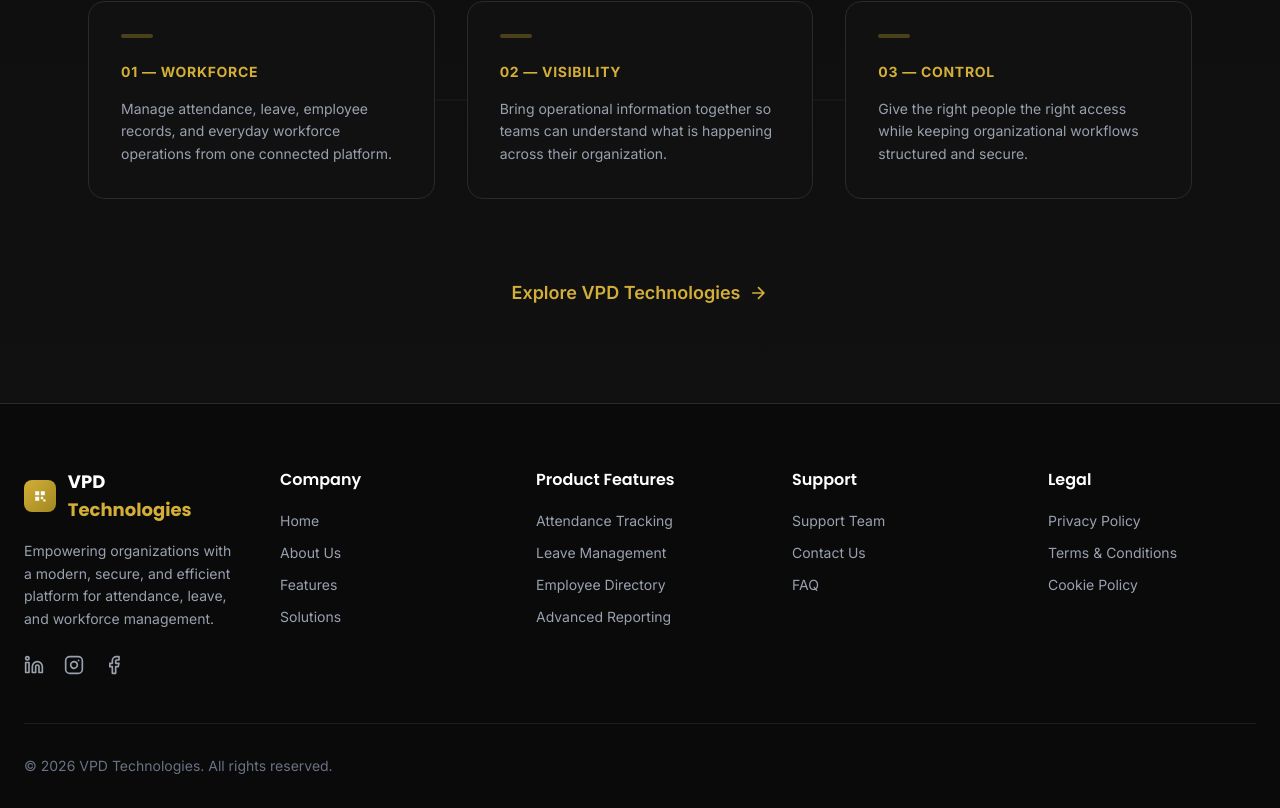
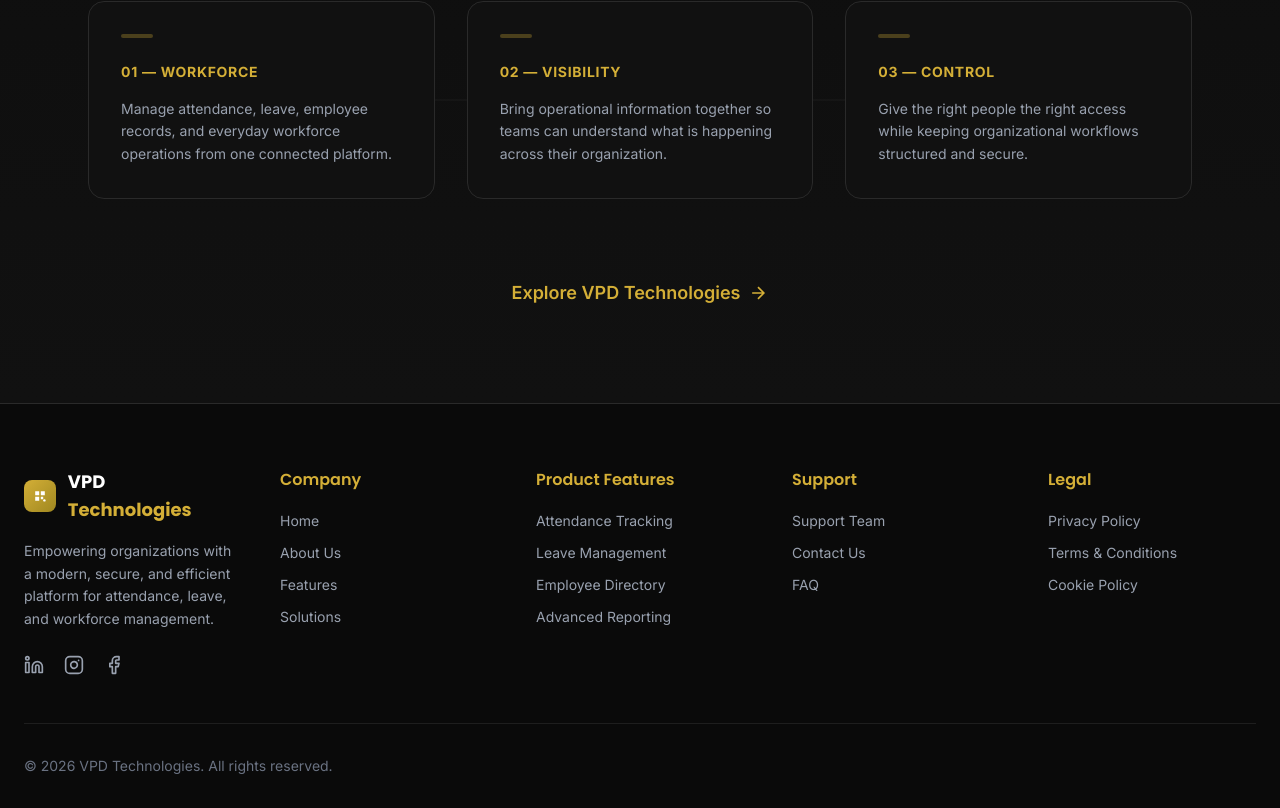
Before and after one commit to gollapuveeresh/Employee-Attendance-Management-System-Updated-, a React (Vite) app in the folder frontend/: page / in a window 1280 px wide. Shown: the part 3998-4806 px from the top of the page. Built offline with nearby package versions, Linux system fonts and the light colour scheme; no server answers; the HTML template or start-up script is replaced by a standard one.

Commit message:
feat: add Footer component with navigation and social links for public pages

```diff
--- a/frontend/src/components/public/Footer.tsx
+++ b/frontend/src/components/public/Footer.tsx
@@ -71,7 +71,7 @@
 
           {/* Navigation */}
           <div>
-            <h4 className="text-white font-semibold mb-4">Company</h4>
+            <h4 className="text-[#D4AF37] font-semibold mb-4">Company</h4>
             <ul className="space-y-2">
               <li>
                 <button onClick={() => { setPage('home'); window.scrollTo(0,0) }} className="group relative inline-block text-gray-400 hover:text-[#D4AF37] text-sm transition-all duration-300 hover:translate-x-1 motion-reduce:transition-none motion-reduce:hover:transform-none text-left">
@@ -102,7 +102,7 @@
 
           {/* Product */}
           <div>
-            <h4 className="text-white font-semibold mb-4">Product Features</h4>
+            <h4 className="text-[#D4AF37] font-semibold mb-4">Product Features</h4>
             <ul className="space-y-2">
               <li>
                 <button onClick={() => { setPage('features/attendance-tracking'); window.scrollTo(0,0) }} className="group relative inline-block text-gray-400 hover:text-[#D4AF37] text-sm transition-all duration-300 hover:translate-x-1 motion-reduce:transition-none motion-reduce:hover:transform-none text-left">
@@ -133,7 +133,7 @@
 
           {/* Support */}
           <div>
-            <h4 className="text-white font-semibold mb-4">Support</h4>
+            <h4 className="text-[#D4AF37] font-semibold mb-4">Support</h4>
             <ul className="space-y-2">
               <li>
                 <button onClick={() => { setPage('support'); window.scrollTo(0,0) }} className="group relative inline-block text-gray-400 hover:text-[#D4AF37] text-sm transition-all duration-300 hover:translate-x-1 motion-reduce:transition-none motion-reduce:hover:transform-none text-left">
@@ -158,7 +158,7 @@
 
           {/* Legal */}
           <div>
-            <h4 className="text-white font-semibold mb-4">Legal</h4>
+            <h4 className="text-[#D4AF37] font-semibold mb-4">Legal</h4>
             <ul className="space-y-2">
               <li>
                 <button onClick={() => { setPage('privacy-policy'); window.scrollTo(0,0) }} className="group relative inline-block text-gray-400 hover:text-[#D4AF37] text-sm transition-all duration-300 hover:translate-x-1 motion-reduce:transition-none motion-reduce:hover:transform-none text-left">
```
